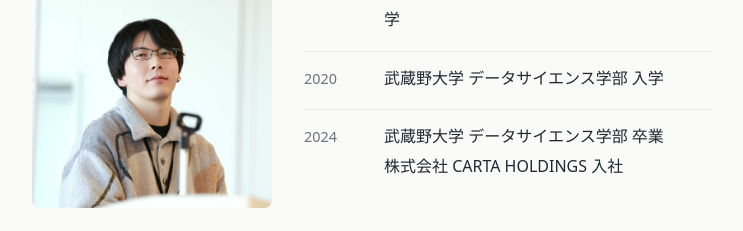
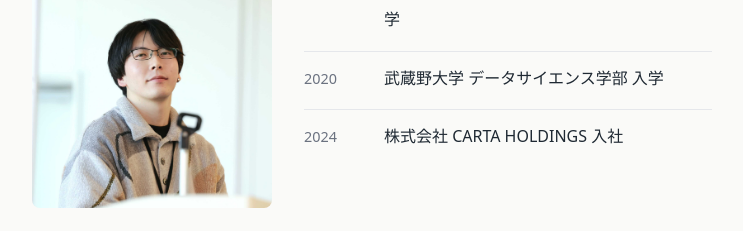
Before and after one commit to KITA-DS12/kitaPortfolio, a Nuxt app: page / in a window 1280 px wide. Shown: the part 800-1031 px from the top of the page, without its empty margins (268-1011 px from the left). Built offline with nearby package versions, Linux system fonts and the light colour scheme.

Commit message:
feat: 経歴から卒業の項目を除き、入社のみに整理
3 つの入学・入社で経歴をシンプルに揃える方針に変更。

```diff
--- a/components/History.vue
+++ b/components/History.vue
@@ -24,10 +24,7 @@
           </li>
           <li>
             <time>2024</time>
-            <span>
-              武蔵野大学 データサイエンス学部 卒業<br />
-              株式会社 CARTA HOLDINGS 入社
-            </span>
+            <span>株式会社 CARTA HOLDINGS 入社</span>
           </li>
         </ul>
       </div>
```
